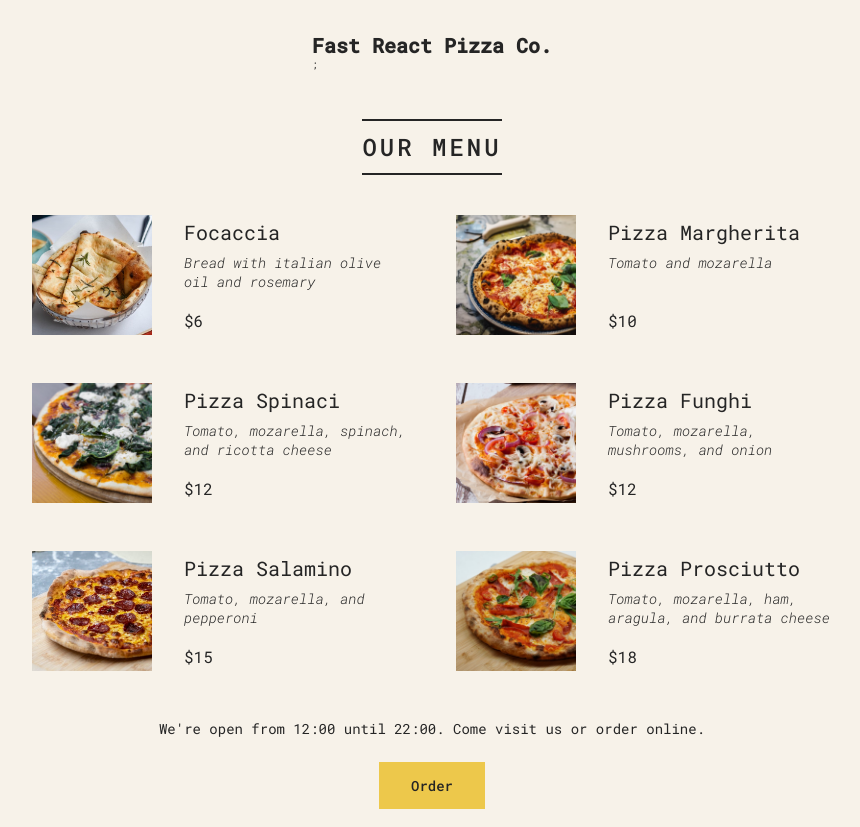
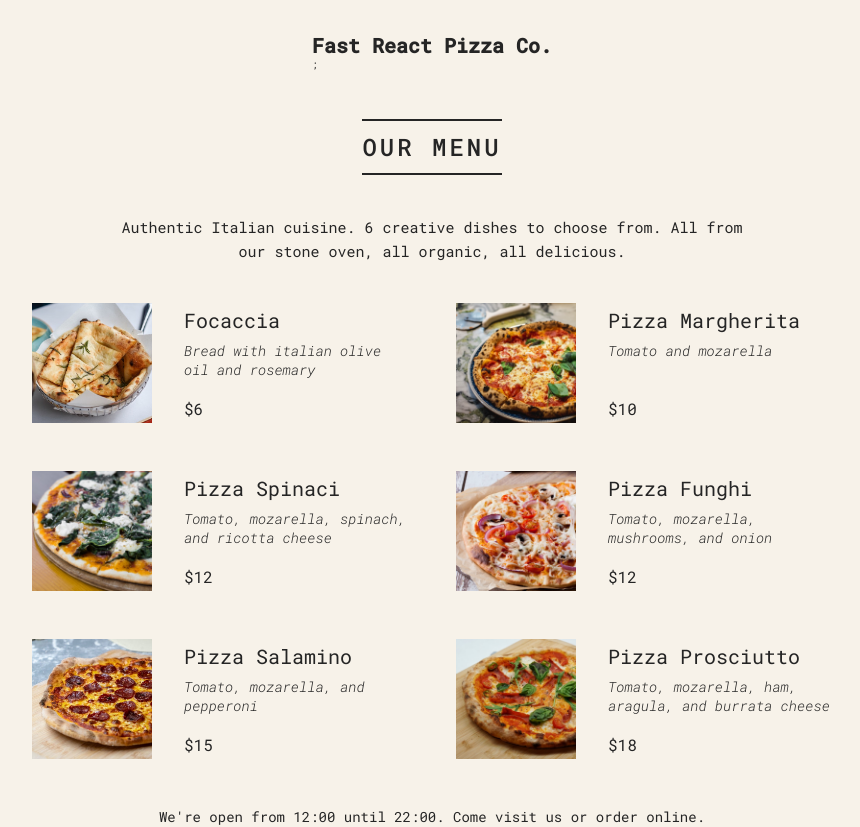
Before and after one commit to sureshcstha/03-pizza-menu, a React (Create React App) app: page / in a window 1280 px wide. Shown: the top 827 px of the page, without its empty margins (208-1068 px from the left). Built offline with nearby package versions, Linux system fonts and the light colour scheme.

Commit message:
react fragments

```diff
--- a/src/index.js
+++ b/src/index.js
@@ -75,11 +75,18 @@
         <h2>Our Menu</h2>
 
         {numPizzas > 0 ? (
-          <ul className="pizzas">
-            {pizzaData.map((pizza) => (
-              <Pizza pizzaObj={pizza} key={pizza.name} />
-            ))}
-          </ul>
+          <>
+            <p>
+              Authentic Italian cuisine. 6 creative dishes to choose from. All
+              from our stone oven, all organic, all delicious.
+            </p>
+
+            <ul className="pizzas">
+              {pizzaData.map((pizza) => (
+                <Pizza pizzaObj={pizza} key={pizza.name} />
+              ))}
+            </ul>
+          </>
         ) : (
           <p>We're still working on our menu. Please come back later :)</p>
         )}
```
